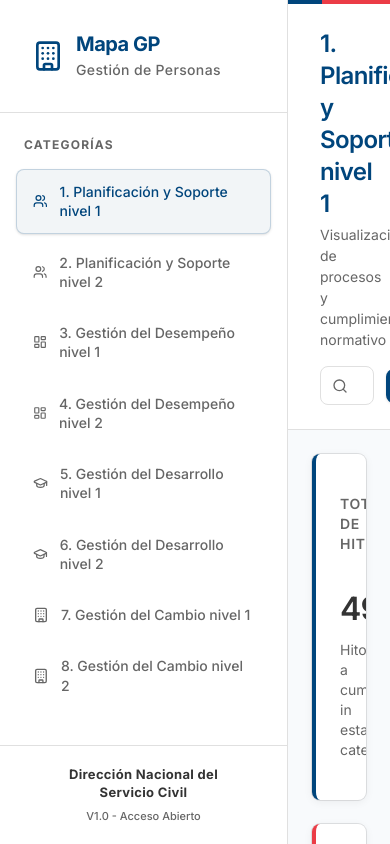
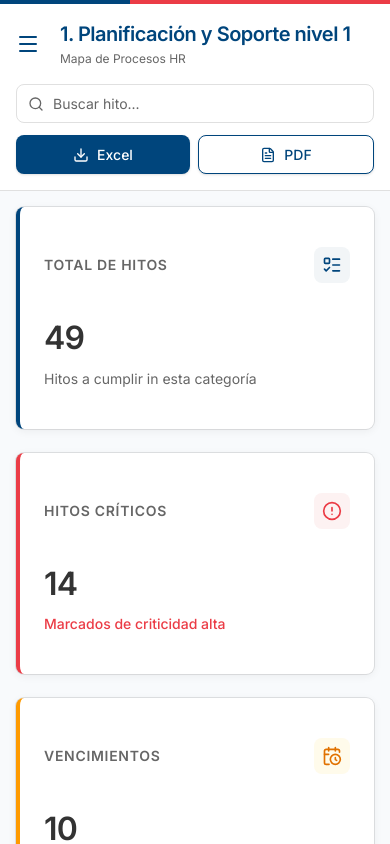
Before and after one commit to sgdp-dnsc/mapagp, a Next.js app: page / in a window 390 px wide. Built offline with nearby package versions, Linux system fonts and the light colour scheme.

Commit message:
Implementación de diseño responsivo para móviles y ajustes de UI para mejor visualización en pantallas pequeñas.

```diff
--- a/src/app/page.tsx
+++ b/src/app/page.tsx
@@ -19,6 +19,7 @@ export default function Home() {
   const [searchQuery, setSearchQuery] = useState("")
   const [selectedHito, setSelectedHito] = useState<HitoData | null>(null)
   const [isModalOpen, setIsModalOpen] = useState(false)
+  const [isSidebarOpen, setIsSidebarOpen] = useState(false)
 
   // Filtrar por categoría seleccionada
   let currentCategoryData = allData.filter((d) => d.categoria === selectedCategory)
@@ -115,23 +116,29 @@ export default function Home() {
   }
 
   return (
-    <div className="flex h-screen overflow-hidden bg-slate-50">
+    <div className="flex h-screen overflow-hidden bg-slate-50 relative">
       <Sidebar
         categories={categories}
         selectedCategory={selectedCategory}
-        onSelectCategory={setSelectedCategory}
+        onSelectCategory={(cat) => {
+          setSelectedCategory(cat)
+          setIsSidebarOpen(false)
+        }}
+        isOpen={isSidebarOpen}
+        onClose={() => setIsSidebarOpen(false)}
       />
 
-      <div className="flex-1 flex flex-col h-full overflow-hidden">
+      <div className="flex-1 flex flex-col h-full overflow-hidden w-full">
         <Header
           categoryName={selectedCategory}
           searchQuery={searchQuery}
           setSearchQuery={setSearchQuery}
           onExportExcel={handleExportExcel}
           onExportPDF={handleExportPDF}
+          onMenuClick={() => setIsSidebarOpen(true)}
         />
 
-        <main className="flex-1 overflow-y-auto p-6 scroll-smooth print:p-0">
+        <main className="flex-1 overflow-y-auto p-4 sm:p-6 scroll-smooth print:p-0">
           <div className="max-w-6xl mx-auto space-y-6">
             <KPICards
               totalHitos={totalHitos}
@@ -139,14 +146,18 @@ export default function Home() {
               expiringHitos={expiringHitos}
             />
 
-            <div>
-              <h3 className="text-lg font-semibold text-slate-800 mb-4 print:hidden">
+            <div className="bg-white rounded-lg shadow-sm border border-[#e0e0e0] overflow-hidden">
+              <div className="p-4 sm:p-6 border-b border-[#e0e0e0] flex items-center justify-between">
+                <h3 className="text-lg font-semibold text-slate-800 print:hidden">
                   Detalle de Procesos
                 </h3>
+              </div>
+              <div className="p-0">
                 <DataTable
                   data={currentCategoryData}
                   onRowClick={handleRowClick}
                 />
+              </div>
             </div>
           </div>
         </main>
--- a/src/components/data-table.tsx
+++ b/src/components/data-table.tsx
@@ -84,12 +84,13 @@ export function DataTable({ data, onRowClick }: DataTableProps) {
             </div>
 
             <div className="rounded-md border border-[#e0e0e0] bg-white overflow-hidden shadow-[0_2px_10px_rgba(0,0,0,0.06)]">
+                <div className="overflow-x-auto">
                     <Table>
                         <TableHeader className="bg-[#f2f5f7] border-b border-[#e0e0e0]">
                             <TableRow className="hover:bg-[#f2f5f7]">
-                            <TableHead className="w-[30%] font-semibold text-xs uppercase tracking-wider text-[#666666] h-12">Hito a Cumplir</TableHead>
+                                <TableHead className="min-w-[200px] w-[30%] font-semibold text-xs uppercase tracking-wider text-[#666666] h-12">Hito a Cumplir</TableHead>
                                 <TableHead className="font-semibold text-xs uppercase tracking-wider text-[#666666] h-12">SIAPER</TableHead>
-                            <TableHead className="font-semibold text-xs uppercase tracking-wider text-[#666666] h-12">Normativa / Naturaleza</TableHead>
+                                <TableHead className="min-w-[150px] font-semibold text-xs uppercase tracking-wider text-[#666666] h-12">Normativa / Naturaleza</TableHead>
                                 <TableHead className="font-semibold text-xs uppercase tracking-wider text-[#666666] hidden md:table-cell h-12">Periodicidad</TableHead>
                                 <TableHead className="font-semibold text-xs uppercase tracking-wider text-[#666666] hidden md:table-cell h-12">Responsable</TableHead>
                                 <TableHead className="font-semibold text-xs uppercase tracking-wider text-[#666666] h-12">Alertas</TableHead>
@@ -112,7 +113,7 @@ export function DataTable({ data, onRowClick }: DataTableProps) {
                                                 key={row.id}
                                                 className="hover:bg-transparent border-t border-[#e0e0e0]"
                                             >
-                                            <TableCell colSpan={6} className="text-[12px] sm:text-[13px] text-[#666666] py-4 italic bg-[#fcfcfc]">
+                                                <TableCell colSpan={6} className="text-[12px] sm:text-[13px] text-[#666666] py-3 sm:py-4 italic bg-[#fcfcfc]">
                                                     {row.hito}
                                                 </TableCell>
                                             </TableRow>
@@ -129,7 +130,7 @@ export function DataTable({ data, onRowClick }: DataTableProps) {
                                             className={`cursor-pointer transition-colors even:bg-[#fcfcfc] hover:bg-slate-50 border-b border-[#e0e0e0] ${isCritical || isPeremptory ? "border-l-4 border-l-[#eb3c46]" : "border-l-4 border-l-transparent"
                                                 }`}
                                         >
-                                        <TableCell className="font-semibold text-[16px] text-[#333333] py-5">
+                                            <TableCell className="font-semibold text-[14px] sm:text-[16px] text-[#333333] py-4 sm:py-5">
                                                 {row.hito}
                                             </TableCell>
                                             <TableCell>
@@ -144,15 +145,13 @@ export function DataTable({ data, onRowClick }: DataTableProps) {
                                                     </Badge>
                                                 )}
                                             </TableCell>
-                                        <TableCell className="text-[14px] text-[#666666]">
-                                            <span className="flex items-center gap-1.5">
+                                            <TableCell className="text-[13px] sm:text-[14px] text-[#666666]">
                                                 {row.normativa}
-                                            </span>
                                             </TableCell>
-                                        <TableCell className="text-[14px] text-[#666666] hidden md:table-cell">{row.periodicidad}</TableCell>
-                                        <TableCell className="text-[14px] text-[#666666] hidden md:table-cell">{row.responsable}</TableCell>
+                                            <TableCell className="text-[13px] sm:text-[14px] text-[#666666] hidden md:table-cell">{row.periodicidad}</TableCell>
+                                            <TableCell className="text-[13px] sm:text-[14px] text-[#666666] hidden md:table-cell">{row.responsable}</TableCell>
                                             <TableCell>
-                                            <div className="flex flex-col gap-1.5 sm:flex-row">
+                                                <div className="flex flex-col gap-1.5 lg:flex-row">
                                                     {isCritical && (
                                                         <Badge className="bg-rose-50 text-[#eb3c46] hover:bg-rose-50 border border-rose-100 pointer-events-none px-2 py-0.5 whitespace-nowrap rounded-[4px] shadow-none inline-flex items-center gap-1">
                                                             <AlertTriangle className="w-3 h-3" />Alta
@@ -164,7 +163,7 @@ export function DataTable({ data, onRowClick }: DataTableProps) {
                                                         </Badge>
                                                     )}
                                                     {!isCritical && !isPeremptory && (
-                                                    <span className="text-[13px] text-[#999999] italic">Normal</span>
+                                                        <span className="text-[12px] sm:text-[13px] text-[#999999] italic">Normal</span>
                                                     )}
                                                 </div>
                                             </TableCell>
@@ -176,5 +175,6 @@ export function DataTable({ data, onRowClick }: DataTableProps) {
                     </Table>
                 </div>
             </div>
+        </div>
     )
 }
--- a/src/components/detail-modal.tsx
+++ b/src/components/detail-modal.tsx
@@ -22,19 +22,19 @@ export function DetailModal({ hito, isOpen, onClose }: DetailModalProps) {
 
     return (
         <Dialog open={isOpen} onOpenChange={onClose}>
-            <DialogContent className="sm:max-w-[600px] bg-white text-[#333333] border-[#e0e0e0] shadow-xl overflow-hidden rounded-md px-6 py-6 pb-8">
-                <div className={`absolute top-0 left-0 w-2 h-full ${isCritical || isPeremptory ? "bg-[#eb3c46]" : "bg-[#00457c]"
+            <DialogContent className="w-[95vw] sm:max-w-[600px] max-h-[90vh] overflow-y-auto bg-white text-[#333333] border-[#e0e0e0] shadow-xl rounded-md px-4 sm:px-6 py-6 pb-8">
+                <div className={`fixed top-0 left-0 w-2 h-full z-10 ${isCritical || isPeremptory ? "bg-[#eb3c46]" : "bg-[#00457c]"
                     }`} />
 
                 <DialogHeader className="pl-4 pb-4 border-b border-[#e0e0e0]">
-                    <div className="flex items-start justify-between gap-4">
+                    <div className="flex flex-col sm:flex-row items-start justify-between gap-4">
                         <div>
-                            <p className="text-[14px] font-semibold text-[#666666] mb-1.5 uppercase tracking-wide">{hito.categoria}</p>
-                            <DialogTitle className="text-xl font-bold leading-tight text-[#00457c]">
+                            <p className="text-[12px] sm:text-[14px] font-semibold text-[#666666] mb-1 uppercase tracking-wide">{hito.categoria}</p>
+                            <DialogTitle className="text-lg sm:text-xl font-bold leading-tight text-[#00457c]">
                                 {hito.hito}
                             </DialogTitle>
                         </div>
-                        <div className="flex flex-col gap-2 items-end shrink-0">
+                        <div className="flex flex-row sm:flex-col gap-2 items-center sm:items-end shrink-0">
                             {isCritical && (
                                 <Badge className="bg-rose-50 text-[#eb3c46] hover:bg-rose-50 border border-rose-100 pointer-events-none px-2 py-0.5 whitespace-nowrap rounded-[4px] shadow-none inline-flex items-center gap-1">
                                     <AlertTriangle className="w-3 h-3" />Crítico
@@ -49,7 +49,7 @@ export function DetailModal({ hito, isOpen, onClose }: DetailModalProps) {
                     </div>
                 </DialogHeader>
 
-                <div className="grid grid-cols-1 md:grid-cols-2 gap-8 py-6 pl-4 pr-2">
+                <div className="grid grid-cols-1 md:grid-cols-2 gap-6 sm:gap-8 py-6 pl-4 pr-2">
                     <div className="space-y-6">
                         <div>
                             <h4 className="flex items-center text-[14px] font-bold text-[#333333] mb-3">
@@ -57,16 +57,16 @@ export function DetailModal({ hito, isOpen, onClose }: DetailModalProps) {
                                 Normativa y Legal
                             </h4>
                             <div className="bg-[#fcfcfc] rounded-[6px] p-4 border border-[#e0e0e0]">
-                                <p className="text-[14px] text-[#666666] font-medium leading-relaxed mb-4">{hito.normativa}</p>
+                                <p className="text-[13px] sm:text-[14px] text-[#666666] font-medium leading-relaxed mb-4">{hito.normativa}</p>
 
                                 <div className="flex items-center justify-between pt-3 border-t border-[#e0e0e0]">
-                                    <span className="text-[13px] text-[#666666]">¿Requiere SIAPER?</span>
+                                    <span className="text-[12px] sm:text-[13px] text-[#666666]">¿Requiere SIAPER?</span>
                                     {hito.siaper.toLowerCase() === "sí" ? (
-                                        <span className="text-[13px] font-medium text-[#137333] bg-[#e6f4ea] px-2 py-0.5 rounded-[4px]">
+                                        <span className="text-[12px] sm:text-[13px] font-medium text-[#137333] bg-[#e6f4ea] px-2 py-0.5 rounded-[4px]">
                                             Sí
                                         </span>
                                     ) : (
-                                        <span className="text-[13px] font-medium text-[#666666] bg-[#f2f5f7] px-2 py-0.5 rounded-[4px]">
+                                        <span className="text-[12px] sm:text-[13px] font-medium text-[#666666] bg-[#f2f5f7] px-2 py-0.5 rounded-[4px]">
                                             No
                                         </span>
                                     )}
@@ -95,12 +95,12 @@ export function DetailModal({ hito, isOpen, onClose }: DetailModalProps) {
                             </h4>
                             <div className="bg-[#fcfcfc] rounded-[6px] p-4 border border-[#e0e0e0] space-y-4">
                                 <div>
-                                    <span className="block text-[12px] uppercase tracking-wide font-semibold text-[#999999] mb-1">Responsable</span>
-                                    <span className="text-[14px] font-medium text-[#333333]">{hito.responsable}</span>
+                                    <span className="block text-[11px] sm:text-[12px] uppercase tracking-wide font-semibold text-[#999999] mb-1">Responsable</span>
+                                    <span className="text-[13px] sm:text-[14px] font-medium text-[#333333]">{hito.responsable}</span>
                                 </div>
                                 <div className="pt-3 border-t border-[#e0e0e0]">
-                                    <span className="block text-[12px] uppercase tracking-wide font-semibold text-[#999999] mb-1">Periodicidad</span>
-                                    <span className="text-[14px] font-medium text-[#333333]">{hito.periodicidad}</span>
+                                    <span className="block text-[11px] sm:text-[12px] uppercase tracking-wide font-semibold text-[#999999] mb-1">Periodicidad</span>
+                                    <span className="text-[13px] sm:text-[14px] font-medium text-[#333333]">{hito.periodicidad}</span>
                                 </div>
                             </div>
                         </div>
--- a/src/components/header.tsx
+++ b/src/components/header.tsx
@@ -1,4 +1,4 @@
-import { Search, Download, FileText } from "lucide-react"
+import { Search, Download, FileText, Menu } from "lucide-react"
 
 interface HeaderProps {
     categoryName: string
@@ -6,6 +6,7 @@ interface HeaderProps {
     setSearchQuery: (query: string) => void
     onExportPDF: () => void
     onExportExcel: () => void
+    onMenuClick?: () => void
 }
 
 export function Header({
@@ -14,48 +15,58 @@ export function Header({
     setSearchQuery,
     onExportPDF,
     onExportExcel,
+    onMenuClick,
 }: HeaderProps) {
     return (
         <div className="flex flex-col w-full print:hidden">
             {/* Franja Superior Institucional */}
-            <div className="h-1 w-full flex">
+            <div className="h-1 w-full flex shrink-0">
                 <div className="w-1/3 bg-[#00457c]"></div>
                 <div className="w-2/3 bg-[#eb3c46]"></div>
             </div>
-            <header className="bg-white border-b border-[#e0e0e0] px-8 py-6 flex flex-col sm:flex-row sm:items-center justify-between gap-4">
-                <div>
-                    <h2 className="text-2xl font-semibold tracking-tight text-[#00457c]">{categoryName}</h2>
-                    <p className="text-[14px] font-regular text-[#666666] mt-1">Visualización de procesos y cumplimiento normativo</p>
+            <header className="bg-white border-b border-[#e0e0e0] px-4 sm:px-8 py-4 sm:py-6 flex flex-col lg:flex-row lg:items-center justify-between gap-4">
+                <div className="flex items-center gap-3">
+                    <button
+                        onClick={onMenuClick}
+                        className="lg:hidden p-2 -ml-2 hover:bg-slate-100 rounded-md transition-colors"
+                        aria-label="Abrir menú"
+                    >
+                        <Menu className="w-6 h-6 text-[#00457c]" />
+                    </button>
+                    <div>
+                        <h2 className="text-xl sm:text-2xl font-semibold tracking-tight text-[#00457c]">{categoryName}</h2>
+                        <p className="text-[12px] sm:text-[14px] font-regular text-[#666666] mt-0.5 sm:mt-1">Mapa de Procesos HR</p>
+                    </div>
                 </div>
 
-                <div className="flex items-center gap-3">
-                    <div className="relative">
+                <div className="flex flex-col sm:flex-row items-stretch sm:items-center gap-3">
+                    <div className="relative flex-1 sm:flex-none">
                         <Search className="absolute left-3 top-1/2 -translate-y-1/2 text-[#666666] w-4 h-4" />
                         <input
                             type="text"
-                            placeholder="Buscar hito, responsable..."
+                            placeholder="Buscar hito..."
                             value={searchQuery}
                             onChange={(e) => setSearchQuery(e.target.value)}
-                            className="pl-9 pr-4 py-2 border border-[#e0e0e0] rounded-md text-[14px] focus:outline-none focus:ring-1 focus:ring-[#00457c] w-full sm:w-64 text-[#333333] placeholder:text-[#666666]"
+                            className="pl-9 pr-4 py-2 border border-[#e0e0e0] rounded-md text-[14px] focus:outline-none focus:ring-1 focus:ring-[#00457c] w-full lg:w-64 text-[#333333] placeholder:text-[#666666]"
                         />
                     </div>
 
                     <div className="flex gap-2">
                         <button
                             onClick={onExportExcel}
-                            className="flex items-center gap-2 bg-[#00457c] hover:bg-[#00335e] text-white px-4 py-2 rounded-md text-[14px] font-medium transition-colors shadow-sm"
+                            className="flex-1 sm:flex-none flex items-center justify-center gap-2 bg-[#00457c] hover:bg-[#00335e] text-white px-4 py-2 rounded-md text-[14px] font-medium transition-colors shadow-sm"
                             title="Exportar a Excel"
                         >
                             <Download className="w-4 h-4" />
-                            <span className="hidden sm:inline">Excel</span>
+                            <span>Excel</span>
                         </button>
                         <button
                             onClick={onExportPDF}
-                            className="flex items-center gap-2 bg-white border border-[#00457c] text-[#00457c] hover:bg-slate-50 px-4 py-2 rounded-md text-[14px] font-medium transition-colors shadow-sm"
+                            className="flex-1 sm:flex-none flex items-center justify-center gap-2 bg-white border border-[#00457c] text-[#00457c] hover:bg-slate-50 px-4 py-2 rounded-md text-[14px] font-medium transition-colors shadow-sm"
                             title="Exportar a PDF"
                         >
                             <FileText className="w-4 h-4" />
-                            <span className="hidden sm:inline">PDF</span>
+                            <span>PDF</span>
                         </button>
                     </div>
                 </div>
--- a/src/components/sidebar.tsx
+++ b/src/components/sidebar.tsx
@@ -1,4 +1,4 @@
-import { LayoutDashboard, Users, GraduationCap, Building, Heart, ShieldAlert, BadgeDollarSign, Handshake, Folder } from "lucide-react"
+import { LayoutDashboard, Users, GraduationCap, Building, Heart, ShieldAlert, BadgeDollarSign, Handshake, Folder, X } from "lucide-react"
 import { cn } from "@/lib/utils"
 
 function getIconForCategory(name: string) {
@@ -18,17 +18,39 @@ interface SidebarProps {
   categories: string[]
   selectedCategory: string
   onSelectCategory: (category: string) => void
+  isOpen?: boolean
+  onClose?: () => void
 }
 
-export function Sidebar({ categories, selectedCategory, onSelectCategory }: SidebarProps) {
+export function Sidebar({ categories, selectedCategory, onSelectCategory, isOpen, onClose }: SidebarProps) {
   return (
-    <div className="w-72 bg-white text-[#333333] flex flex-col h-full shrink-0 print:hidden border-r border-[#e0e0e0]">
-      <div className="p-8 border-b border-[#e0e0e0] flex items-center gap-3">
+    <>
+      {/* Overlay for mobile */}
+      {isOpen && (
+        <div
+          className="fixed inset-0 bg-black/50 z-40 lg:hidden transition-opacity duration-300"
+          onClick={onClose}
+        />
+      )}
+
+      <div className={cn(
+        "fixed inset-y-0 left-0 w-72 bg-white text-[#333333] flex flex-col h-full shrink-0 print:hidden border-r border-[#e0e0e0] z-50 transition-transform duration-300 ease-in-out lg:relative lg:translate-x-0 overflow-y-auto",
+        isOpen ? "translate-x-0" : "-translate-x-full"
+      )}>
+        <div className="p-8 border-b border-[#e0e0e0] flex items-center justify-between">
+          <div className="flex items-center gap-3">
             <Building className="w-8 h-8 text-[#00457c]" />
             <div>
               <h1 className="text-xl font-bold tracking-tight text-[#00457c] leading-tight">Mapa GP</h1>
               <p className="text-[14px] text-[#666666] mt-0.5 font-medium tracking-wide">Gestión de Personas</p>
             </div>
+          </div>
+          <button
+            onClick={onClose}
+            className="lg:hidden p-2 hover:bg-slate-100 rounded-full transition-colors"
+          >
+            <X className="w-5 h-5 text-[#666666]" />
+          </button>
         </div>
         <nav className="flex-1 overflow-y-auto py-6">
           <h2 className="px-6 text-xs font-bold text-[#666666] uppercase tracking-widest mb-4">Categorías</h2>
@@ -66,5 +88,6 @@ export function Sidebar({ categories, selectedCategory, onSelectCategory }: Side
           </div>
         </div>
       </div>
+    </>
   )
 }
```
Lines whose indentation alone changed are shown as unchanged.
